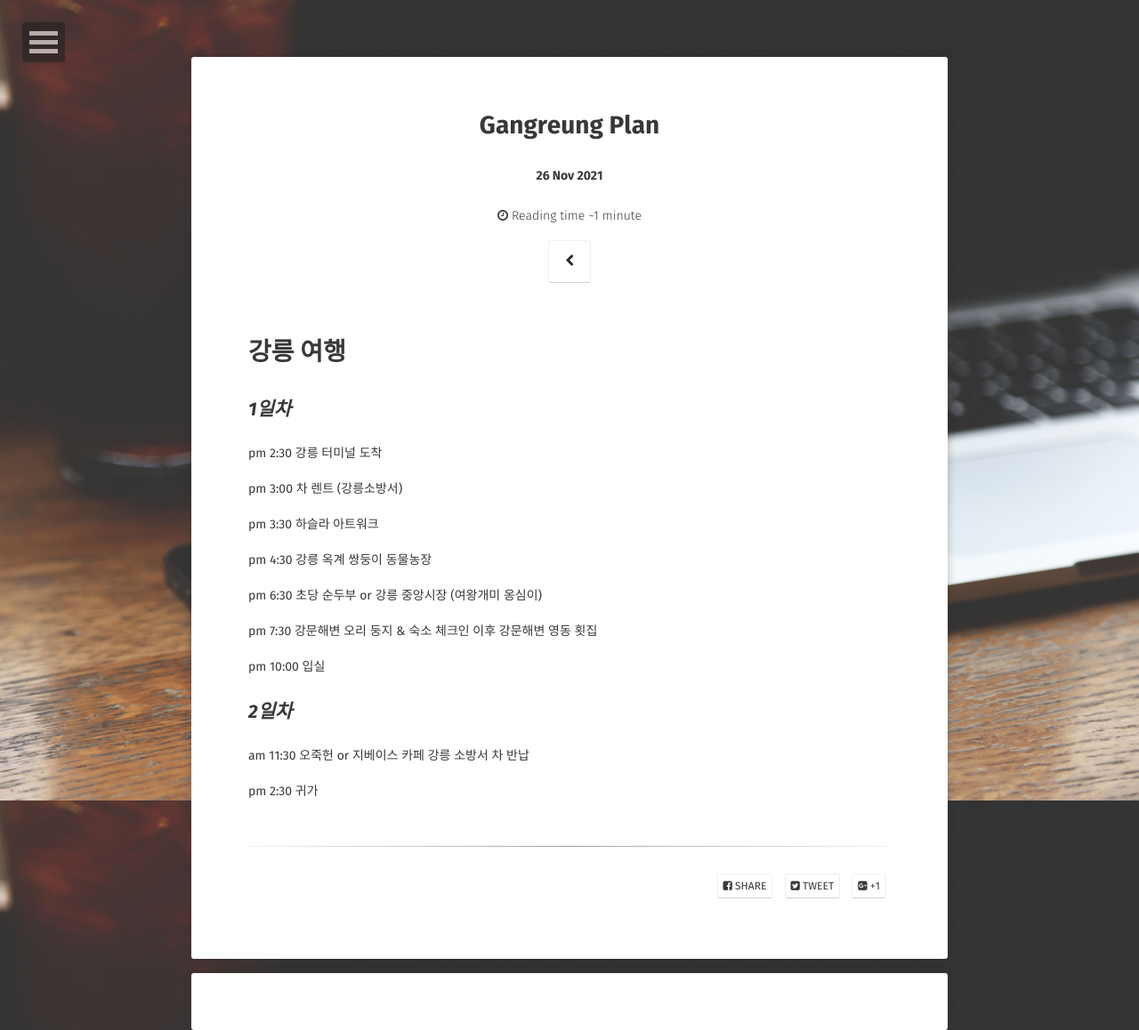
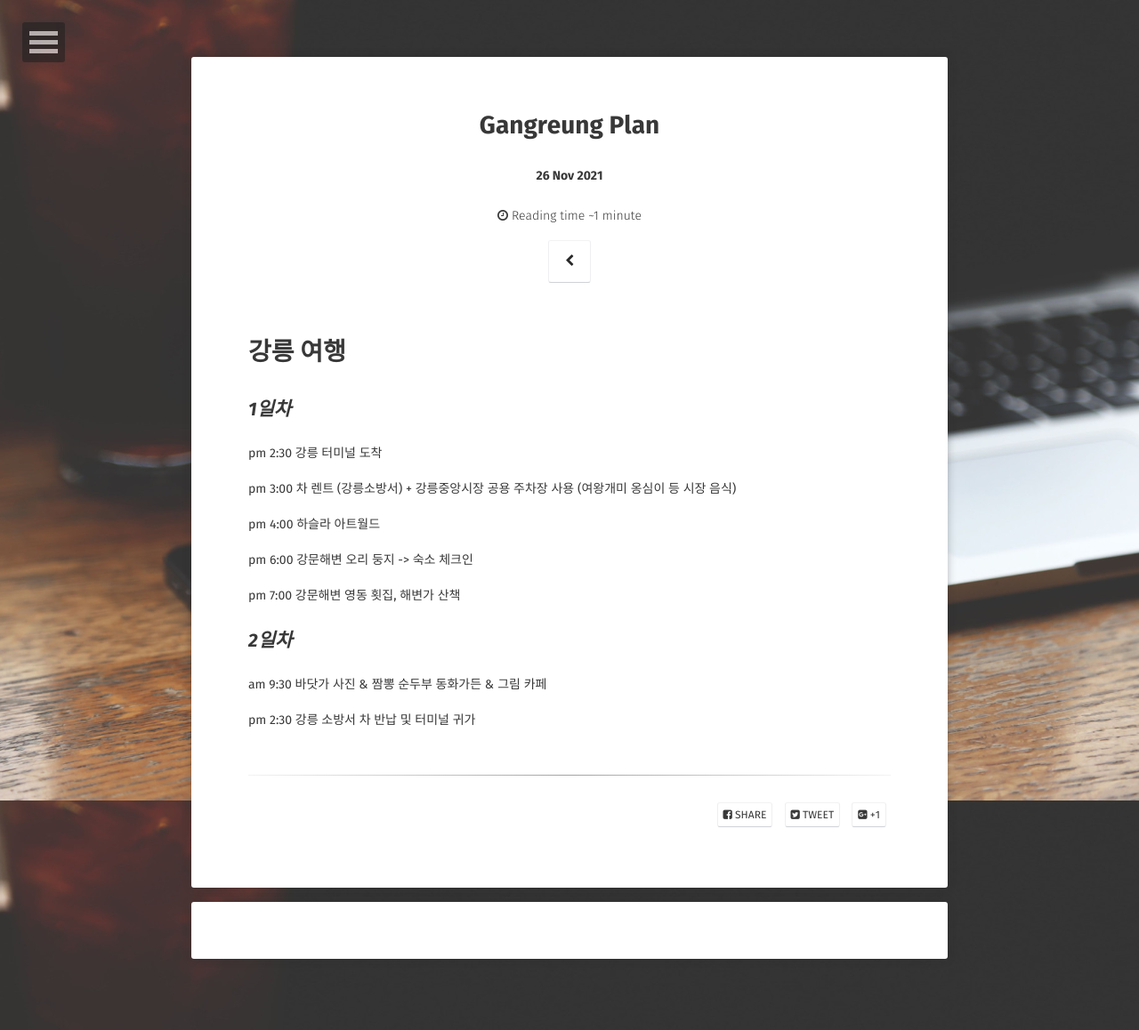
Before and after one commit to tkekwonv/tkekwonv.github.com, a Jekyll site: the page built from _posts/2021-11-26-Gangreung-Trip.md, in a window 1280 px wide. Shown: the whole page at 89% size. Built offline with Jekyll 4.4.1, drawn with Linux system fonts in a browser that asks for light colours; some web fonts are replaced; comment, search, counter and statistics services are not loaded.

Commit message:
Update 2021-11-26-Gangreung-Trip.md

```diff
--- a/_posts/2021-11-26-Gangreung-Trip.md
+++ b/_posts/2021-11-26-Gangreung-Trip.md
@@ -13,23 +13,16 @@ comments: true
 
 pm 2:30  강릉 터미널 도착
 
-pm 3:00  차 렌트 (강릉소방서)
+pm 3:00  차 렌트 (강릉소방서) + 강릉중앙시장 공용 주차장 사용 (여왕개미 옹심이 등 시장 음식)
 
-pm 3:30  하슬라 아트워크
+pm 4:00  하슬라 아트월드
 
-pm 4:30  강릉 옥계 쌍둥이 동물농장
+pm 6:00  강문해변 오리 둥지 -> 숙소 체크인
 
-pm 6:30  초당 순두부 or 강릉 중앙시장 (여왕개미 옹심이)
-
-pm 7:30  강문해변 오리 둥지 & 숙소 체크인
-         이후 강문해변 영동 횟집
-
-pm 10:00 입실
-
+pm 7:00  강문해변 영동 횟집, 해변가 산책
 
 ## *2일차*
 
-am 11:30 오죽헌 or 지베이스 카페
-         강릉 소방서 차 반납
+am 9:30 바닷가 사진 & 짬뽕 순두부 동화가든 & 그림 카페
 
-pm 2:30 귀가
+pm 2:30 강릉 소방서 차 반납 및 터미널 귀가
```
